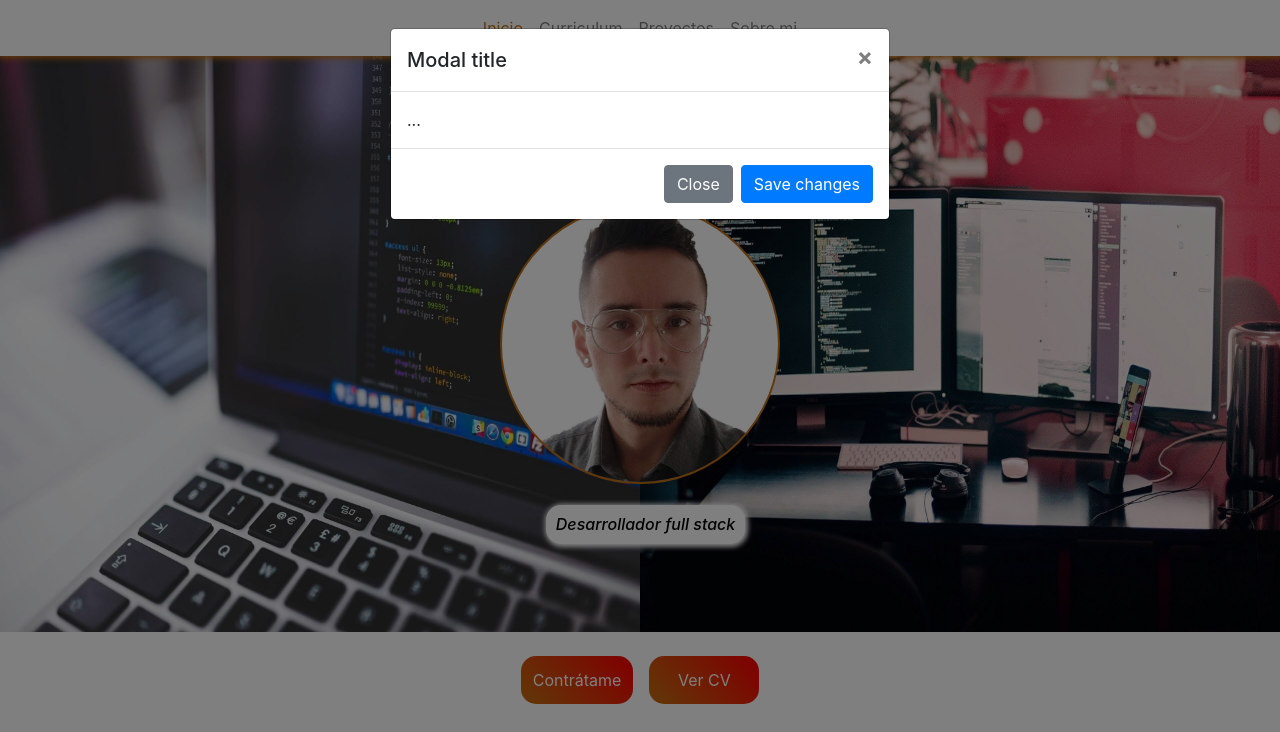
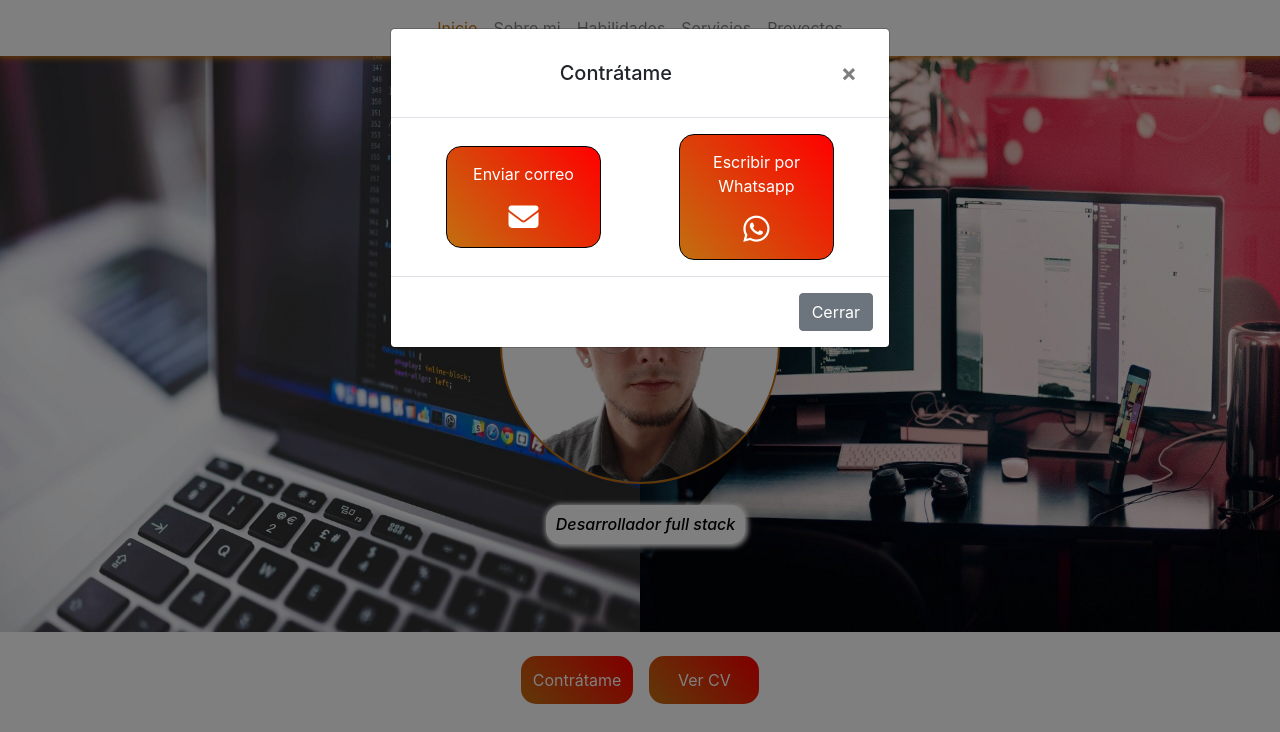
Before and after one commit to ktlaboral/Curriculum, a PHP site: page / in a window 1280 px wide, after a click on "Contrátame". Shown: the top 732 px of the page. Run offline with PHP 8.4, Linux system fonts and the light colour scheme; some libraries are stand-ins or nearby versions; grey boxes are pictures that could not be loaded.

Commit message:
Página terminada

```diff
--- a/css/estilos.css
+++ b/css/estilos.css
@@ -263,6 +263,34 @@ footer a:hover {
     color: rgb(146, 90, 52);
 }
 
+.boton_modal {
+    background: linear-gradient(50deg, var(--naranja), red);
+    border: 1px solid black;
+    border-radius: 15px;
+    padding: 15px;
+    color: white;
+    transition: all .35s;
+}
+
+.boton_modal:hover {
+    text-decoration: none;
+    color: white;
+    transform: scale(1.1);
+}
+
+.boton_modal i {
+    font-size: 30px;
+}
+
+.boton_modal .whatsapp {
+    color: white;
+}
+
+.boton_modal .correo {
+    color: white;
+}
+
+
 
 @media(max-width: 1024px) {
 
--- a/index.html
+++ b/index.html
@@ -29,20 +29,26 @@
       <ul class="navbar-nav ml-sm-auto mx-auto">
 
         <li class="nav-item active">
-          <a class="nav-link" href="index.php">Inicio </a>
+          <a class="nav-link" href="index.html">Inicio </a>
         </li>
 
         <li class="nav-item">
-          <a class="nav-link" href="curriculum.php"> Curriculum </a>
+          <a class="nav-link" href="#n1"> Sobre mi </a>
         </li>
 
         <li class="nav-item">
-          <a class="nav-link" href="#proyectos"> Proyectos </a>
+          <a class="nav-link" href="#n2"> Habilidades </a>
         </li>
 
         <li class="nav-item">
-          <a class="nav-link" href="#sobre_mi">Sobre mi</a>
+          <a class="nav-link" href="#n3"> Servicios </a>
         </li>
+
+        <li class="nav-item">
+          <a class="nav-link" href="#n4"> Proyectos </a>
+        </li>
+
+
 
 
       </ul>
@@ -85,7 +91,7 @@
 
     <!-- Boton ver CV -->
     <div class="ml-3 padre_boton position-relative">
-      <a target="_blank" href="#" class="text-center boton position-relative w-100 h-100">Ver CV</a>
+      <a target="_blank" href="hoja_de_vida.pdf" class="text-center boton position-relative w-100 h-100">Ver CV</a>
     </div>
     <!--  -->
 
@@ -93,6 +99,8 @@
   <!--  -->
 
   <!-- Acerca de mi -->
+  <div id="n1" class="mb-5"></div>
+
   <section id="sobre_mi" class="container mt-5 d-flex overflow-hidden align-items-center justify-content-center flex-wrap">
 
     <div class="imagen_presentacion col-12 col-lg-6 col-xl-6">
@@ -105,20 +113,23 @@
 
       <h2 class="cursive text-center font-weight-bold"> Déjame presentarme </h2>
 
+      <p class="mt-5 text-justify"> Mi nombre es Andrés, actualmente tengo 21 años, soy desarrollador Web desde hace 2 años y desde hace medio año empecé como free lancer (Desarrollador independiente). </p>
+      <p class="text-justify "> Algo que siempre me ha caracterizado es el ser autodidacta, gracias a ello he podido aprender mucho en lo que me apasiona, la informática. Mi objetivo es brindar un servicio aplicando siempre buenas practicas, empeño y por sobre todo entusiasmo por lo que hago, a cada trabajo le empleo un 110% para realizar un trabajo excelente. </p>
+      <div class="ml-3 col-6 col-lg-4 col-xl-4 m-auto padre_boton position-relative">
+        <a target="_blank" download="hoja_de_vida.pdf" href="#" class="text-center boton position-relative w-100 h-100">Descargar CV</a>
+      </div>
 
-
-
-
-      <p class="mt-5 text-justify"> Mi nombre es Andrés, actualmente tengo 21 años, soy desarrollador Web desde hace 2 años y desde hace medio año empecé como free lancer (Desarrollador independiente). </p>
-
-      <p class="text-justify "> Algo que siempre me ha caracterizado es el ser autodidacta, gracias a ello he podido aprender mucho en lo que me apasiona, la informática. Mi objetivo es brindar un servicio aplicando siempre buenas practicas, empeño y por sobre todo entusiasmo por lo que hago, a cada trabajo le empleo un 110% para realizar un trabajo excelente. </p>
 
     </div>
 
   </section>
   <!--  -->
 
+
+
   <!-- Habilidades -->
+  <div id="n2" class="mb-5"></div>
+
   <h2 class="cursive text-center font-weight-bold mt-5"> Mis habilidades </h2>
 
   <section class="mt-5 container d-flex flex-wrap">
@@ -231,6 +242,8 @@
 
 
   <!-- Servicios ofrecidos -->
+  <div id="n3" class="mb-5"></div>
+
   <section class="container mt-5">
 
     <h2 class="cursive text-center font-weight-bold"> Servicios que ofrezco </h2>
@@ -262,6 +275,9 @@
 
 
   <!-- Proyectos -->
+
+  <div id="n4" class="mb-5"></div>
+
   <section id="proyectos" class="container">
 
     <h2 class="my-5 cursive text-center font-weight-bold"> Algunos de mis proyectos realizados </h2>
@@ -341,27 +357,42 @@
 <!--  -->
 
 
+
 <!-- Modal -->
 <div class="modal fade" id="contratame" tabindex="-1" aria-labelledby="exampleModalLabel" aria-hidden="true">
   <div class="modal-dialog">
     <div class="modal-content">
+
       <div class="modal-header">
-          <h5 class="modal-title" id="exampleModalLabel">Modal title</h5>
-          <button type="button" class="close" data-dismiss="modal" aria-label="Close">
+        <h5 class="modal-title m-auto" id="exampleModalLabel"> Contrátame </h5>
+        <button type="button" class="close m-0" data-dismiss="modal" aria-label="Close">
           <span aria-hidden="true">&times;</span>
         </button>
       </div>
-        <div class="modal-body">
-          ...
+
+      <div class="modal-body d-flex align-items-center justify-content-around flex-wrap">
+
+        <a target="_blank" href="mailto:ktlaboral@hotmail.com?subject=Estoy%20interesado%20en%20tus%20servicios" class="col-7 col-lg-4 col-xl-4 boton_modal d-flex flex-column align-items-center justify-content-center">
+          <p class="text-center">Enviar correo</p>
+          <i class="correo fas fa-envelope"></i>
+        </a>
+
+        <a target="_blank" href="https://api.whatsapp.com/send?phone=+573114451314&text=¡Hola!%20estoy%20interesado%20en%20tus%20servicios" class="mt-3 mt-lg-0 mt-xl-0 col-7 col-lg-4 col-xl-4 boton_modal d-flex flex-column align-items-center justify-content-center">
+          <p class="text-center">Escribir por Whatsapp</p>
+          <i class="whatsapp fab fa-whatsapp"></i>
+        </a>
+
+
+
       </div>
+
       <div class="modal-footer">
-          <button type="button" class="btn btn-secondary" data-dismiss="modal">Close</button>
-          <button type="button" class="btn btn-primary">Save changes</button>
+        <button type="button" class="btn btn-secondary" data-dismiss="modal">Cerrar</button>
+      </div>
+
     </div>
   </div>
 </div>
-  </div>
-  <!--  -->
 
 
 
@@ -372,3 +403,4 @@
 <script src="js/script.js"></script>
 
 </body>
+</html>
```
Also changed, not shown: 1 other file. Lines whose indentation alone changed are shown as unchanged.
